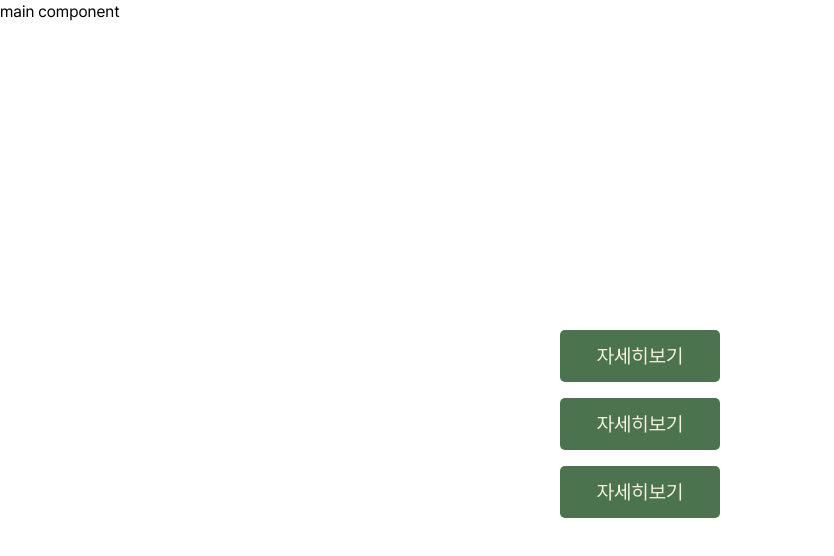
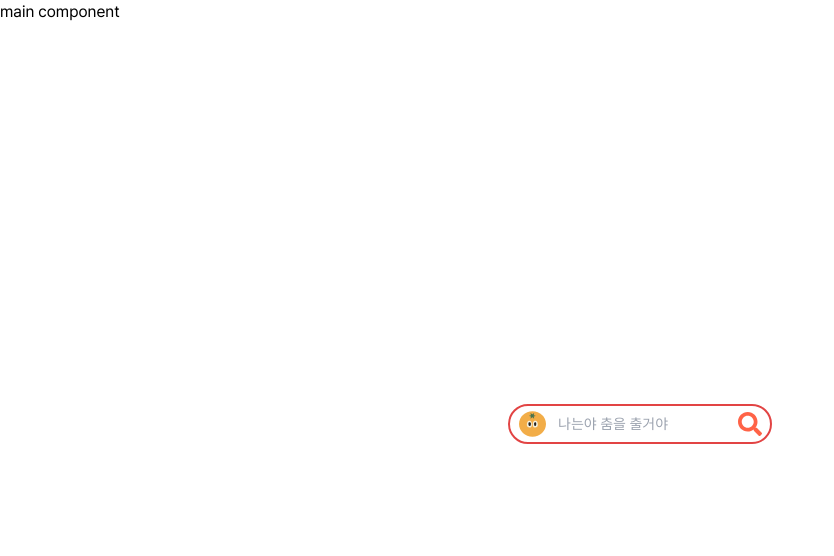
Before and after one commit to Team-Detective/tomatoes, a Next.js app: page / in a window 1280 px wide. Shown: the top 556 px of the page, without its empty margins (0-834 px from the left). Built offline with nearby package versions, Linux system fonts and the light colour scheme.

Commit message:
feat: 서치바 & 토마토 img 추가

```diff
--- a/package.json
+++ b/package.json
@@ -11,7 +11,8 @@
   "dependencies": {
     "next": "14.2.15",
     "react": "^18",
-    "react-dom": "^18"
+    "react-dom": "^18",
+    "react-icons": "^5.3.0"
   },
   "devDependencies": {
     "@types/node": "^20",
--- a/src/app/page.tsx
+++ b/src/app/page.tsx
@@ -1,13 +1,15 @@
 import BannerLink from '@/components/common/BannerLink';
+import SearchBar from '@/components/common/SearchBar';
 
 export default function Home() {
   return (
     <>
       <h1>main component</h1>
       <div className="flex flex-col gap-4 justify-center h-screen items-center">
+        {/* <BannerLink url="https://google.com" />
         <BannerLink url="https://google.com" />
-        <BannerLink url="https://google.com" />
-        <BannerLink url="https://google.com" />
+        <BannerLink url="https://google.com" /> */}
+        <SearchBar />
       </div>
     </>
   );
--- a/src/components/common/SearchBar.tsx
+++ b/src/components/common/SearchBar.tsx
@@ -1,7 +1,52 @@
+'use client';
+
+import { ChangeEvent, useState } from 'react';
+import { FaSearch } from 'react-icons/fa'; // 검색 아이콘을 위해 react-icons 사용
+import Image from 'next/image';
+
 export default function SearchBar() {
+  const [searchTerm, setSearchTerm] = useState('');
+
+  const handleInputChange = (e: ChangeEvent<HTMLInputElement>) => {
+    setSearchTerm(e.target.value);
+  };
+
+  const handleSearch = () => {
+    alert('나는 토마토야');
+  };
+
   return (
     <>
-        <div>SearchBar</div>
+      {/* 토마토 아이콘 */}
+      <div className="w-[264px] h-10 px-2 py-1.5 rounded-[100px] border-2 border-[#e24444] flex justify-start items-center gap-[11px]">
+        <div className="w-[29px] h-[27.31px] flex justify-center items-center">
+          <Image
+            src="/assets/common/PC_search_t.svg"
+            alt="Tomato Icon"
+            width={27.31}
+            height={29}
+            className="origin-top-left"
+          />
+        </div>
+        {/* 검색 입력창 */}
+        <div className="flex-grow flex justify-between items-center">
+          <input
+            type="text"
+            value={searchTerm}
+            onChange={handleInputChange}
+            placeholder="나는야 춤을 출거야"
+            className="text-[#4e4e4e] text-sm font-normal leading-[21px] bg-transparent outline-none"
+            style={{ fontFamily: 'Pretendard' }}
+          />
+          {/* 검색 버튼 */}
+          <button
+            onClick={handleSearch}
+            className="w-6 h-6 flex justify-center items-center"
+          >
+            <FaSearch size={24} color="#FF6347" />
+          </button>
+        </div>
+      </div>
     </>
-  )
+  );
 }
```
Also changed, not shown: 1 other file (tests, documents, lock files or other folders).
